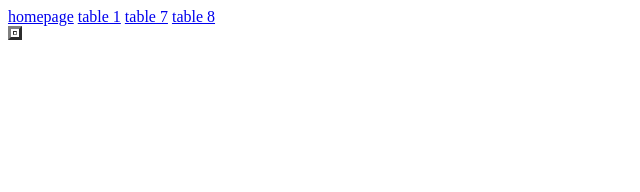
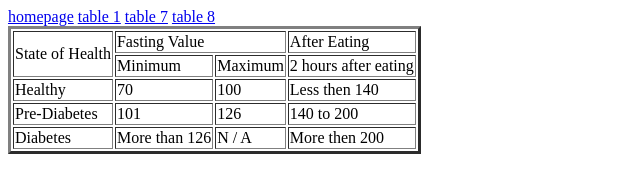
Before and after one commit to Kafloosi/html-opdrachten, a plain HTML site: page 003/pages/table7.html in a window 1280 px wide. Shown: the whole page, without its empty margins (0-640 px from the left). Drawn offline with Linux system fonts and the light colour scheme.

Commit message:
Opdracht: 003 Commit: 2.1 Note: Commit for table7

```diff
--- a/003/pages/table7.html
+++ b/003/pages/table7.html
@@ -14,7 +14,33 @@
     <div id="table7">
         <table border="3">
             <tr>
-                <td rowspan=""
+                <td rowspan="2" colspan="1">State of Health</td>
+                <td rowspan="1" colspan="2">Fasting Value</td>
+
+                <td rowspan="1" colspan="1">After Eating</td>
+            </tr>
+            <tr>
+                <td rowspan="1" colspan="1">Minimum</td>
+                <td rowspan="1" colspan="1">Maximum</td>
+                <td rowspan="1" colspan="1">2 hours after eating</td>
+            </tr>
+            <tr>
+                <td rowspan="1" colspan="1">Healthy</td>
+                <td rowspan="1" colspan="1">70</td>
+                <td rowspan="1" colspan="1">100</td>
+                <td rowspan="1" colspan="1">Less then 140</td>
+            </tr>
+            <tr>
+                <td rowspan="1" colspan="1">Pre-Diabetes</td>
+                <td rowspan="1" colspan="1">101</td>
+                <td rowspan="1" colspan="1">126</td>
+                <td rowspan="1" colspan="1">140 to 200</td>
+            </tr>
+            <tr>
+                <td rowspan="1" colspan="1">Diabetes</td>
+                <td rowspan="1" colspan="1">More than 126</td>
+                <td rowspan="1" colspan="1">N / A</td>
+                <td rowspan="1" colspan="1">More then 200</td>
             </tr>
         </table>
     </div>
```
